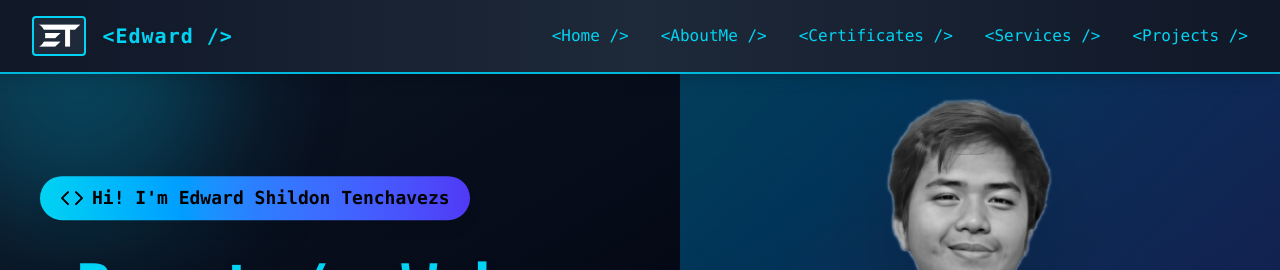
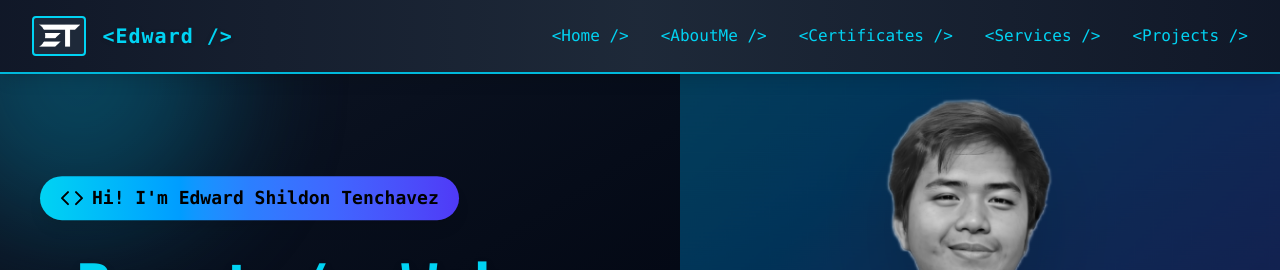
Before and after one commit to Codexx45/edward-portfolio, a React (Vite) app: page / in a window 1280 px wide. Shown: the top 270 px of the page. Built offline with nearby package versions, Linux system fonts and the light colour scheme.

Commit message:
Update Home.jsx

```diff
--- a/src/pages/Home.jsx
+++ b/src/pages/Home.jsx
@@ -32,7 +32,7 @@ return (
                 <svg className="w-6 h-6 text-black" fill="none" stroke="currentColor" strokeWidth="2" viewBox="0 0 24 24">
                     <path strokeLinecap="round" strokeLinejoin="round" d="M16 18l6-6-6-6M8 6l-6 6 6 6" />
                 </svg>
-                Hi! I'm Edward Shildon Tenchavezs
+                Hi! I'm Edward Shildon Tenchavez
             </span>
             <h1 className="text-5xl md:text-6xl font-extrabold font-mono text-cyan-400 drop-shadow-lg">
             {'<'}
```
